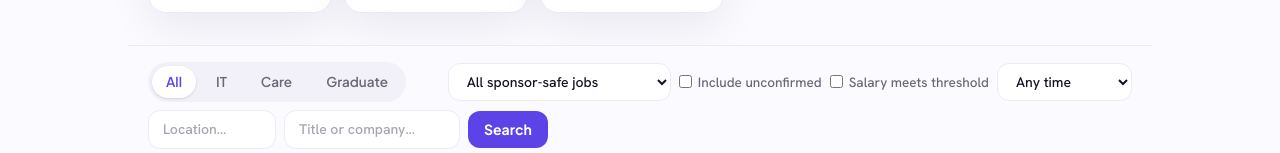
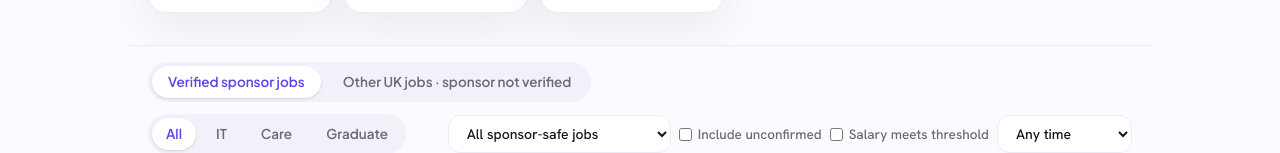
Before and after one commit to Geemonpy/sponsortrack-web, a Next.js app: page /jobs in a window 1280 px wide. Shown: the part 428-581 px from the top of the page. Built offline with nearby package versions, Linux system fonts and the light colour scheme; no server answers; the database is empty.

Commit message:
Add sponsor_not_verified tier: separate tab, warning banner, muted badge

```diff
--- a/app/jobs/[id]/page.tsx
+++ b/app/jobs/[id]/page.tsx
@@ -23,6 +23,11 @@ const BADGE_META: Record<Badge, { label: string; pillClass: string; dotClass: st
     label: "Sponsorship mentioned",
     pillClass: "bg-v-amber-soft text-v-amber",
     dotClass: "bg-v-amber",
+  },
+  sponsor_not_verified: {
+    label: "Sponsor not verified",
+    pillClass: "bg-v-line text-v-muted",
+    dotClass: "bg-v-muted",
   },
 };
 
--- a/components/JobBoard.tsx
+++ b/components/JobBoard.tsx
@@ -52,6 +52,7 @@ export default function JobBoard({
 
   const [jobs, setJobs] = useState<Job[]>(initialJobs);
   const [loading, setLoading] = useState(false);
+  const [viewMode, setViewMode] = useState<"verified" | "unverified">("verified");
   const [category, setCategory] = useState(initialCategory);
   const [badge, setBadge] = useState("");
   const [includeUnconfirmed, setIncludeUnconfirmed] = useState(false);
@@ -79,13 +80,17 @@ export default function JobBoard({
     params.delete("page");
     const qs = params.toString();
     router.replace(`/jobs${qs ? `?${qs}` : ""}`, { scroll: false });
-  }, [category, badge, days, location, search, includeUnconfirmed, salaryThreshold, router]);
+  }, [category, badge, days, location, search, includeUnconfirmed, salaryThreshold, viewMode, router]);
 
   const fetchJobs = useCallback(async () => {
     setLoading(true);
     const params = new URLSearchParams();
     if (category && category !== "graduate") params.set("category", category);
-    if (badge) params.set("badge", badge);
+    if (viewMode === "unverified") {
+      params.set("badge", "sponsor_not_verified");
+    } else if (badge) {
+      params.set("badge", badge);
+    }
     if (days) params.set("days", days);
     if (location) params.set("location", location);
     if (search) params.set("search", search);
@@ -108,7 +113,7 @@ export default function JobBoard({
     } finally {
       setLoading(false);
     }
-  }, [category, badge, days, location, search, salaryThreshold]);
+  }, [category, badge, days, location, search, salaryThreshold, viewMode]);
 
   useEffect(() => {
     const t = setTimeout(fetchJobs, 350);
@@ -155,13 +160,15 @@ export default function JobBoard({
     { n: stats.today, l: "New today" },
   ];
 
-  // Default view: sponsor_confirmed + licensed_sponsor only.
-  // "Include unconfirmed" toggle adds sponsorship_mentioned (employer not on register).
+  // Unverified tab: server already filtered to sponsor_not_verified, show all.
+  // Verified tab: sponsor_not_verified is never shown, regardless of other filters.
   const withBadge =
-    badge !== ""
+    viewMode === "unverified"
       ? jobs
+      : badge !== ""
+      ? jobs.filter((j) => j.badge !== "sponsor_not_verified")
       : includeUnconfirmed
-      ? jobs
+      ? jobs.filter((j) => j.badge !== "sponsor_not_verified")
       : jobs.filter(
           (j) => j.badge === "sponsor_confirmed" || j.badge === "licensed_sponsor"
         );
@@ -221,6 +228,30 @@ export default function JobBoard({
 
       {/* ── FILTER BAR ── */}
       <section className="max-w-5xl mx-auto px-5 sticky top-0 z-10 bg-v-bg/95 backdrop-blur-sm py-4 border-y border-v-line">
+        {/* View mode tabs */}
+        <div className="flex gap-1.5 p-1 bg-v-line/60 rounded-full w-fit mb-3">
+          <button
+            onClick={() => setViewMode("verified")}
+            className={`px-4 py-1.5 text-[13.5px] font-jakarta font-semibold rounded-full transition-all duration-200 ${
+              viewMode === "verified"
+                ? "bg-white shadow text-violet"
+                : "text-v-muted hover:text-v-ink"
+            }`}
+          >
+            Verified sponsor jobs
+          </button>
+          <button
+            onClick={() => setViewMode("unverified")}
+            className={`px-4 py-1.5 text-[13.5px] font-jakarta font-semibold rounded-full transition-all duration-200 ${
+              viewMode === "unverified"
+                ? "bg-white shadow text-v-muted"
+                : "text-v-muted hover:text-v-ink"
+            }`}
+          >
+            Other UK jobs · sponsor not verified
+          </button>
+        </div>
+
         <div className="flex flex-wrap items-center gap-2">
           {/* Category tabs */}
           <div className="flex gap-1.5 p-1 bg-v-line/60 rounded-full">
@@ -244,7 +275,8 @@ export default function JobBoard({
 
           <div className="flex-1" />
 
-          {/* Badge filter */}
+          {/* Badge filter — only in verified mode */}
+          {viewMode === "verified" && (
             <select
               className={controlCls}
               value={badge}
@@ -254,8 +286,10 @@ export default function JobBoard({
               <option value="licensed_sponsor">Licensed sponsor employer</option>
               <option value="sponsorship_mentioned">Sponsorship mentioned</option>
             </select>
+          )}
 
-          {/* Include unconfirmed */}
+          {/* Include unconfirmed — only in verified mode */}
+          {viewMode === "verified" && (
             <label className="flex items-center gap-1.5 text-[13.5px] font-medium text-v-muted cursor-pointer select-none">
               <input
                 type="checkbox"
@@ -265,6 +299,7 @@ export default function JobBoard({
               />
               Include unconfirmed
             </label>
+          )}
 
           {/* Salary threshold */}
           <label className="flex items-center gap-1.5 text-[13.5px] font-medium text-v-muted cursor-pointer select-none">
@@ -320,6 +355,19 @@ export default function JobBoard({
           It does not guarantee sponsorship for this exact role.
         </p>
       </section>
+
+      {/* ── UNVERIFIED WARNING ── */}
+      {viewMode === "unverified" && (
+        <div className="max-w-5xl mx-auto px-5 pt-5 pb-0">
+          <div className="rounded-[14px] bg-v-amber-soft border border-v-amber/30 px-4 py-3.5 flex items-start gap-3 text-[13.5px] leading-snug text-v-ink">
+            <span className="text-v-amber font-bold text-[17px] leading-none mt-0.5 shrink-0">⚠</span>
+            <span>
+              <strong className="font-semibold">These employers are NOT confirmed on the Home Office licensed sponsor register.</strong>{" "}
+              Listings may mention sponsorship, but we cannot verify the employer&apos;s sponsor status. Always confirm directly with the employer before applying.
+            </span>
+          </div>
+        </div>
+      )}
 
       {/* ── RESULTS ── */}
       <main className="max-w-5xl mx-auto px-5 py-6">
--- a/components/JobCard.tsx
+++ b/components/JobCard.tsx
@@ -17,6 +17,11 @@ const BADGES: Record<Badge, { label: string; pillCls: string; dotCls: string }>
     label: "Sponsorship mentioned",
     pillCls: "bg-v-amber-soft text-v-amber",
     dotCls: "bg-v-amber",
+  },
+  sponsor_not_verified: {
+    label: "Sponsor not verified",
+    pillCls: "bg-v-line text-v-muted",
+    dotCls: "bg-v-muted",
   },
 };
 
--- a/lib/types.ts
+++ b/lib/types.ts
@@ -1,4 +1,4 @@
-export type Badge = "sponsor_confirmed" | "licensed_sponsor" | "sponsorship_mentioned";
+export type Badge = "sponsor_confirmed" | "licensed_sponsor" | "sponsorship_mentioned" | "sponsor_not_verified";
 
 export interface Job {
   id: string;
```
Also changed, not shown: 1 other file (tests, documents, lock files or other folders). Lines whose indentation alone changed are shown as unchanged.
